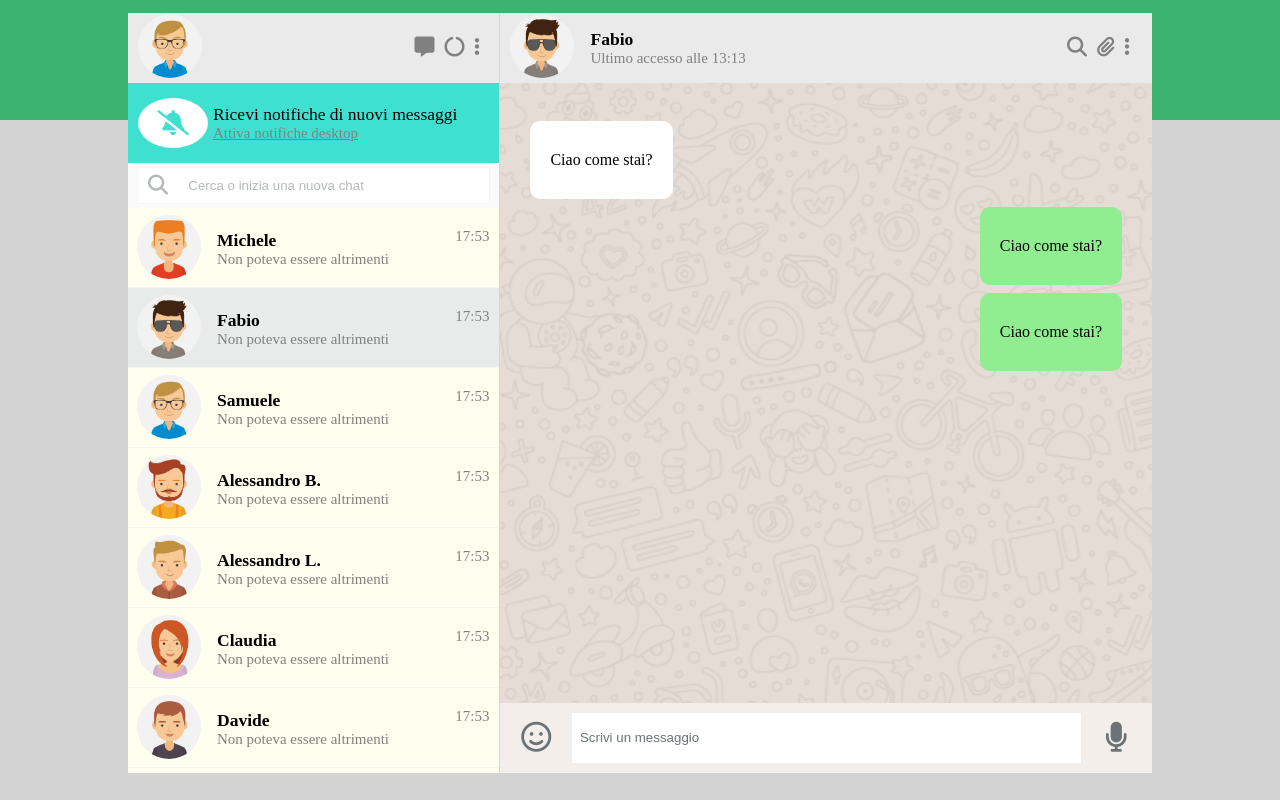
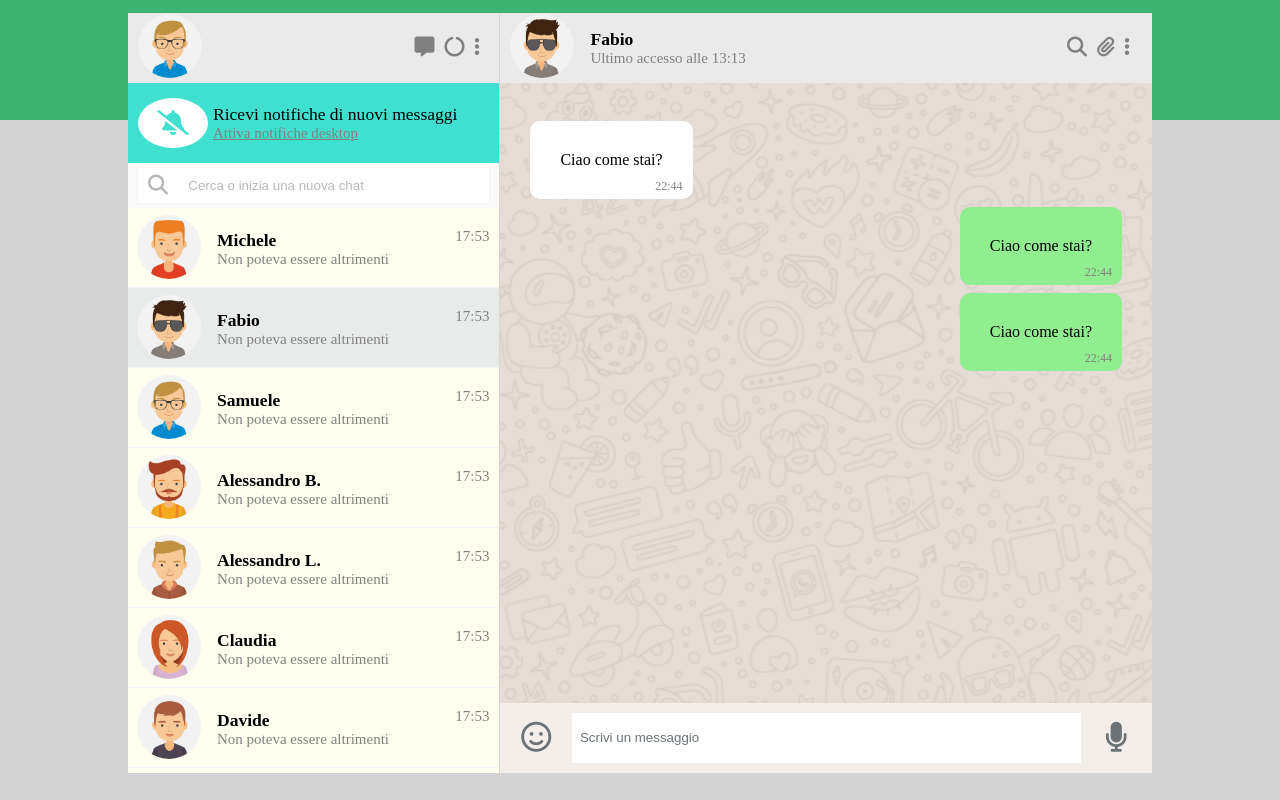
Before and after one commit to albertocapone/js-html-css-boolzap, a plain HTML site: page index.html in a window 1280 px wide. Drawn offline with nearby package versions, Linux system fonts and the light colour scheme.

Commit message:
CSS - aggiunto span con orario nei messaggi -

```diff
--- a/css/style.css
+++ b/css/style.css
@@ -221,12 +221,21 @@ a{
               padding: 30px;
             }
                 .message{
-                  min-width: 10px;
-                  min-height: 10px;
-                  padding: 30px 20px;
+                  position: relative;
+                  min-width: 80px;
+                  padding: 30px 30px;
                   border-radius: 10px;
                   margin-top: 8px;
                 }
+                    .message > span{
+                      position: absolute;
+                      bottom: 0;
+                      right: 0;
+                      font-size: 12px;
+                      padding: 0 10px 5px 0;
+                      color: gray;
+                    }
+
                 .sent{
                   background-color: lightgreen;
                   align-self: flex-end;
--- a/index.html
+++ b/index.html
@@ -139,12 +139,15 @@
           <div class="messages">
             <div class="message received">
               Ciao come stai&#63;
+              <span>22&#58;44</span>
             </div>
             <div class="message sent">
               Ciao come stai&#63;
+              <span>22&#58;44</span>
             </div>
             <div class="message sent">
               Ciao come stai&#63;
+              <span>22&#58;44</span>
             </div>
           </div>
           <form class="chat_bar">
--- a/js/main.js
+++ b/js/main.js
@@ -24,12 +24,12 @@ $(document).ready(
 
     function sendMsg (){
       var msg = chatInput.val();      //estraggo la stringa inserita nel campo input della chatbar
-      messageBox.append("<div class='message sent'>" + msg + "</div>");   //inietto un div dotato di classi .message e .sent in .messages
+      messageBox.append("<div class='message sent'>" + msg + "<span>11:22</span></div>");   //inietto un div dotato di classi .message e .sent in .messages
       submittedMsg = true;         //questa variabile fa in modo che si resetti il campo input dopo l'invio del messaggio
     }
 
     function receiveMsg (){
-      setTimeout(function () { messageBox.append("<div class='message received'>ok</div>"); }, 1000); //imposto risposta on time out 1s
+      setTimeout(function () { messageBox.append("<div class='message received'>ok<span>11:22</span></div>"); }, 1000); //imposto risposta on time out 1s
     }
 
     //reset del campo imput di chat
```
